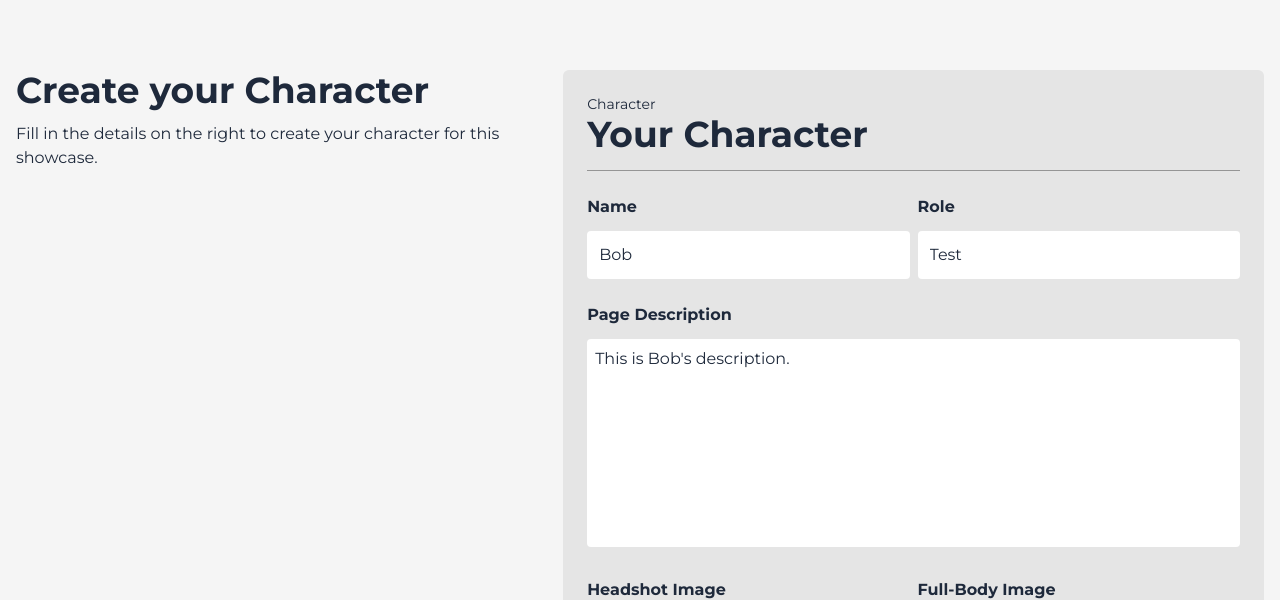
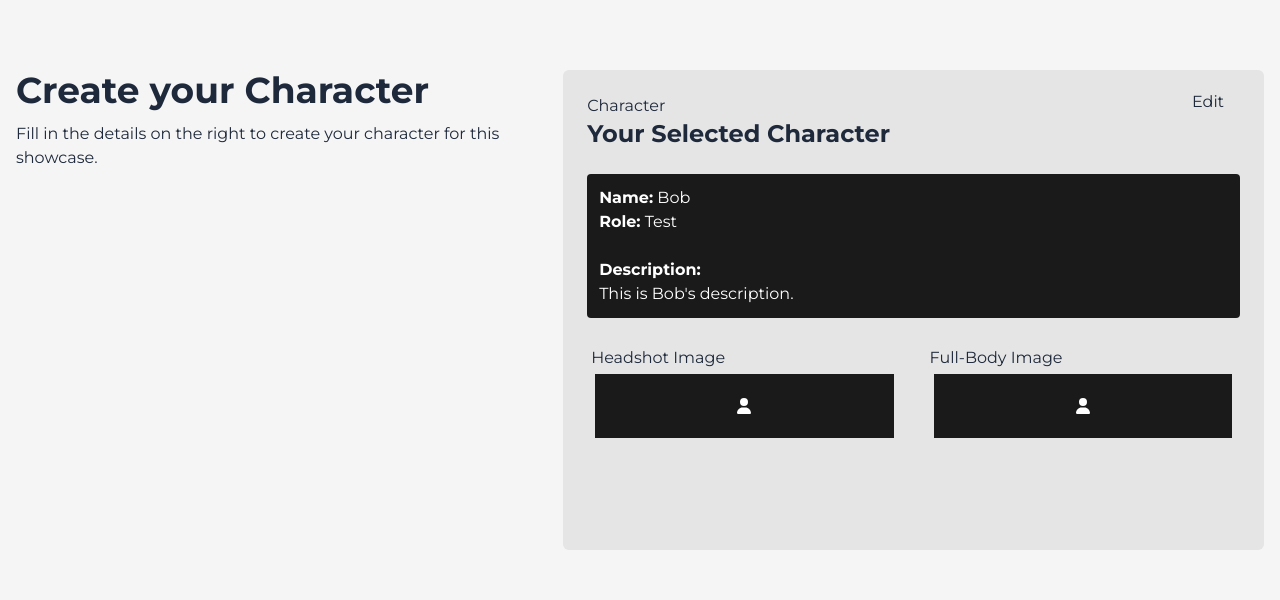
Before and after one commit to bcgov/ditp-showcase-creator-ui, a React (Create React App) app: page / in a window 1280 px wide. Shown: the part 158-758 px from the top of the page. Built offline with nearby package versions, Linux system fonts and the light colour scheme.

Commit message:
reverted changes. cancel/save functionality gets lost.

```diff
--- a/src/react-modules/character-screen/CharacterScreen.js
+++ b/src/react-modules/character-screen/CharacterScreen.js
@@ -83,6 +83,8 @@ function CharacterScreen({
 
             {/* <div className="w-1/2 two-column-col  bg-light-bg-secondary dark:bg-dark-bg-secondary  p-3 rounded-md right-col "> */}
             <div className="w-3/5 two-column-col  bg-light-bg-secondary dark:bg-dark-bg-secondary  p-3 rounded-md right-col ">
+              {editMode ? (
+                // Toggling edit mode
                 <CharacterEdit
                   selectedCharacter={selectedCharacter}
                   handleLocalUpdate={handleLocalUpdate}
@@ -91,6 +93,16 @@ function CharacterScreen({
                   localJSON={localJSON} // Added this line
                   setCharacterImages={setCharacterImages}
                 />
+              ) : (
+                <CharacterInfo
+                  setShowcaseJSON={setShowcaseJSON}
+                  showcaseJSON={showcaseJSON}
+                  setSelectedCharacter={setSelectedCharacter}
+                  selectedCharacter={selectedCharacter}
+                  setEditMode={setEditMode}
+                  characterImages={characterImages}
+                />
+              )}
             </div>
           </div>
           {
```
Lines whose indentation alone changed are shown as unchanged.
